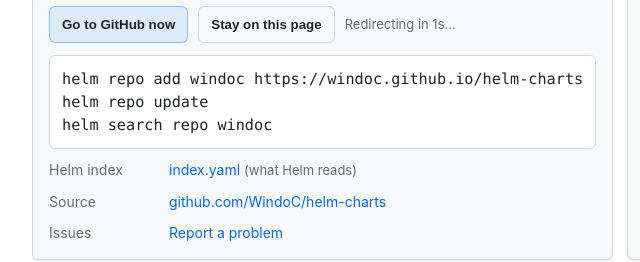
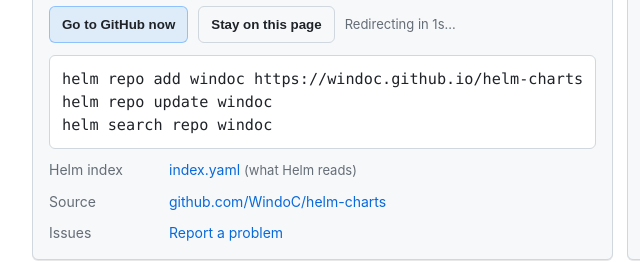
Before and after one commit to WindoC/helm-charts, a plain HTML site: page repo/index.html in a window 1280 px wide. Shown: the part 171-433 px from the top of the page, 158-798 px from the left. Drawn offline with Linux system fonts and the light colour scheme.

Commit message:
Update README and index.html with specific Helm repo commands for clarity

```diff
--- a/repo/index.html
+++ b/repo/index.html
@@ -177,7 +177,7 @@
           </div>
 
           <pre><code>helm repo add windoc https://windoc.github.io/helm-charts
-helm repo update
+helm repo update windoc
 helm search repo windoc</code></pre>
 
           <div class="kv">
```
Also changed, not shown: 1 other file.
